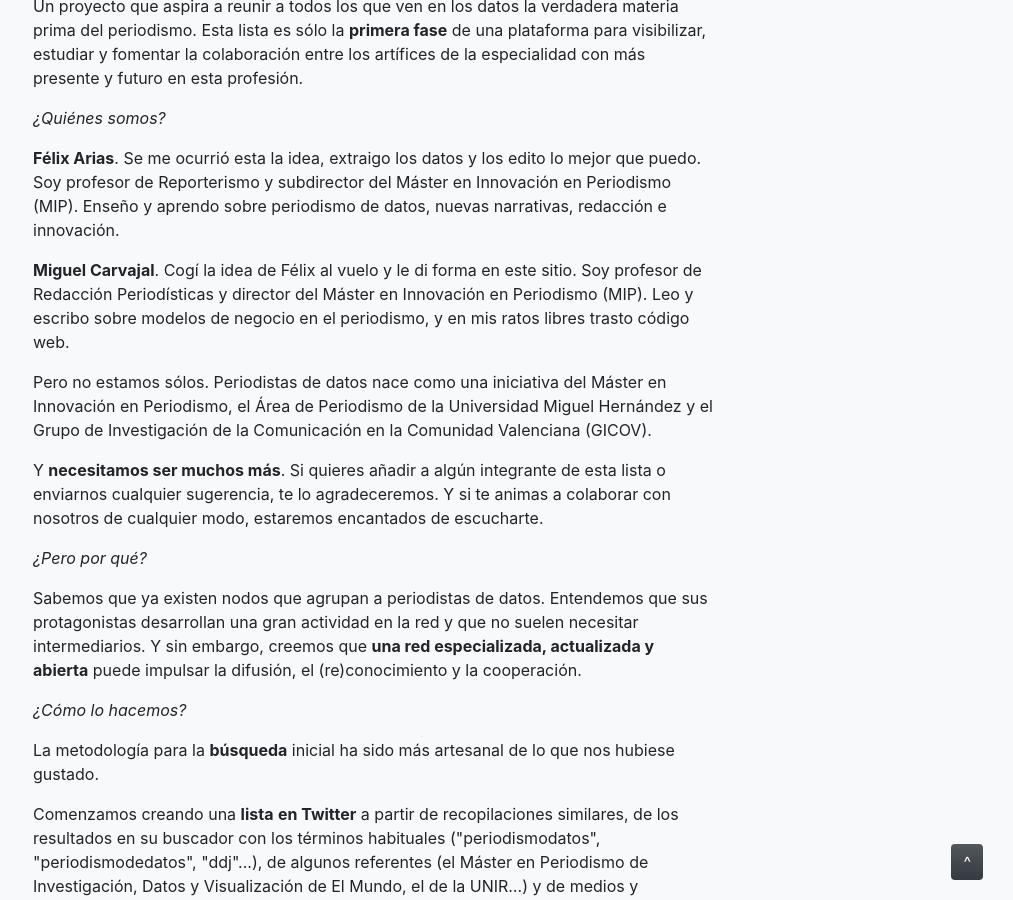
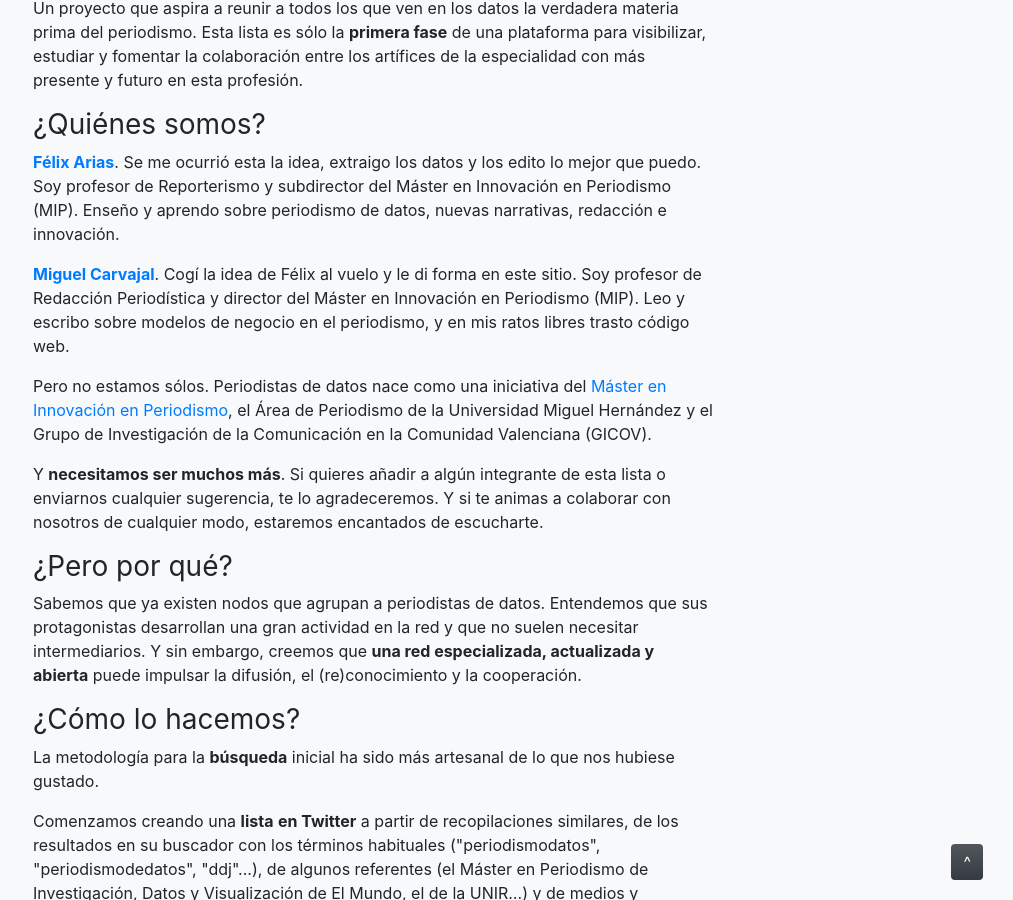
Before and after one commit to mipumh/djspain, a Jekyll site: the page built from acerca.md, in a window 1280 px wide and 900 px high, scrolled down 497 px. Shown: the whole window, without its empty margins (267-1280 px from the left). Built offline with Jekyll 4.4.1, drawn with Linux system fonts in a browser that asks for light colours; nearby versions of some CDN libraries; some of the changed lines change nothing that is shown.

Commit message:
fix acerca de

```diff
--- a/acerca.md
+++ b/acerca.md
@@ -3,21 +3,21 @@ layout: default
 ---
 <h2>Acerca</h2>
 <p>Julio, 2018</p>
-<p><em><span style="font-weight: 400;">&iquest;Qu&eacute; es </span></em><strong><em>Periodistas de datos</em></strong><em><span style="font-weight: 400;">?</span></em></p>
+<h3><span style="font-weight: 400;">&iquest;Qu&eacute; es </span><strong>Periodistas de datos</strong><span style="font-weight: 400;">?</span></h3>
 <p><span style="font-weight: 400;">Un proyecto que aspira a reunir a todos los que ven en los datos la verdadera materia prima del periodismo. Esta lista es s&oacute;lo la </span><strong>primera fase</strong><span style="font-weight: 400;"> de una plataforma para visibilizar, estudiar y fomentar la colaboraci&oacute;n entre los art&iacute;fices de la especialidad con m&aacute;s presente y futuro en esta profesi&oacute;n.</span></p>
-<p><em><span style="font-weight: 400;">&iquest;Qui&eacute;nes somos?</span></em></p>
-<p><strong>F&eacute;lix Arias</strong><span style="font-weight: 400;">. Se me ocurri&oacute; esta la idea, extraigo los datos y los edito lo mejor que puedo. Soy profesor de Reporterismo y subdirector del M&aacute;ster en Innovaci&oacute;n en Periodismo (MIP). Ense&ntilde;o y aprendo sobre periodismo de datos, nuevas narrativas, redacci&oacute;n e innovaci&oacute;n.</span></p>
-<p><strong>Miguel Carvajal</strong><span style="font-weight: 400;">. Cog&iacute; la idea de F&eacute;lix al vuelo y le di forma en este sitio. Soy profesor de Redacci&oacute;n Period&iacute;sticas y director del M&aacute;ster en Innovaci&oacute;n en Periodismo (MIP). Leo y escribo sobre modelos de negocio en el periodismo, y en mis ratos libres trasto c&oacute;digo web.</span></p>
-<p><span style="font-weight: 400;">Pero no estamos s&oacute;los. Periodistas de datos nace como una iniciativa del M&aacute;ster en Innovaci&oacute;n en Periodismo, el &Aacute;rea de Periodismo de la Universidad Miguel Hern&aacute;ndez y el Grupo de Investigaci&oacute;n de la Comunicaci&oacute;n en la Comunidad Valenciana (GICOV). </span></p>
+<h3><span style="font-weight: 400;">&iquest;Qui&eacute;nes somos?</span></h3>
+<p><a href="https://twitter.com/flxarias"><strong>F&eacute;lix Arias</strong></a><span style="font-weight: 400;">. Se me ocurri&oacute; esta la idea, extraigo los datos y los edito lo mejor que puedo. Soy profesor de Reporterismo y subdirector del M&aacute;ster en Innovaci&oacute;n en Periodismo (MIP). Ense&ntilde;o y aprendo sobre periodismo de datos, nuevas narrativas, redacci&oacute;n e innovaci&oacute;n.</span></p>
+<p><a href="https://twitter.com/mcarvajal_"><strong>Miguel Carvajal</strong></a><span style="font-weight: 400;">. Cog&iacute; la idea de F&eacute;lix al vuelo y le di forma en este sitio. Soy profesor de Redacci&oacute;n Period&iacute;stica y director del M&aacute;ster en Innovaci&oacute;n en Periodismo (MIP). Leo y escribo sobre modelos de negocio en el periodismo, y en mis ratos libres trasto c&oacute;digo web.</span></p>
+<p><span style="font-weight: 400;">Pero no estamos s&oacute;los. Periodistas de datos nace como una iniciativa del </span><a href="http://mip.umh.es/"><span style="font-weight: 400;">M&aacute;ster en Innovaci&oacute;n en Periodismo</span></a><span style="font-weight: 400;">, el &Aacute;rea de Periodismo de la Universidad Miguel Hern&aacute;ndez y el Grupo de Investigaci&oacute;n de la Comunicaci&oacute;n en la Comunidad Valenciana (GICOV). </span></p>
 <p><span style="font-weight: 400;">Y </span><strong>necesitamos ser muchos m&aacute;s</strong><span style="font-weight: 400;">. Si quieres a&ntilde;adir a alg&uacute;n integrante de esta lista o enviarnos cualquier sugerencia, te lo agradeceremos. Y si te animas a colaborar con nosotros de cualquier modo, estaremos encantados de escucharte.</span></p>
-<p><em><span style="font-weight: 400;">&iquest;Pero por qu&eacute;?</span></em></p>
+<h3><span style="font-weight: 400;">&iquest;Pero por qu&eacute;?</span></h3>
 <p><span style="font-weight: 400;">Sabemos que ya existen nodos que agrupan a periodistas de datos. Entendemos que sus protagonistas desarrollan una gran actividad en la red y que no suelen necesitar intermediarios. Y sin embargo, creemos que </span><strong>una red especializada, actualizada y abierta</strong><span style="font-weight: 400;"> puede impulsar la difusi&oacute;n, el (re)conocimiento y la cooperaci&oacute;n.</span></p>
-<p><em><span style="font-weight: 400;">&iquest;C&oacute;mo lo hacemos?</span></em></p>
+<h3><span style="font-weight: 400;">&iquest;C&oacute;mo lo hacemos?</span></h3>
 <p><span style="font-weight: 400;">La metodolog&iacute;a para la </span><strong>b&uacute;squeda</strong><span style="font-weight: 400;"> inicial ha sido m&aacute;s artesanal de lo que nos hubiese gustado. </span></p>
 <p><span style="font-weight: 400;">Comenzamos creando una </span><strong>lista</strong> <strong>en Twitter</strong><span style="font-weight: 400;"> a partir de recopilaciones similares, de los resultados en su buscador con los t&eacute;rminos habituales ("periodismodatos", "periodismodedatos", "ddj"...), de algunos referentes (el M&aacute;ster en Periodismo de Investigaci&oacute;n, Datos y Visualizaci&oacute;n de El Mundo, el de la UNIR&hellip;) y de medios y proyectos que apuestan por los datos.</span></p>
 <p><span style="font-weight: 400;">Con esa base, dise&ntilde;amos una sencilla ara&ntilde;a para </span><strong>rascar</strong><span style="font-weight: 400;"> los datos principales que ofrece Twitter (perfil, localizaci&oacute;n&hellip;). Y a todo eso a&ntilde;adimos unos pocos casos adicionales albergados en Meetup, una plataforma social pensada para organizar eventos.</span></p>
 <p><span style="font-weight: 400;">Lleg&oacute; el momento de </span><strong>limpiar</strong><span style="font-weight: 400;">. Adem&aacute;s de eliminar algunos registros duplicados, tuvimos que prescindir de aquellos periodistas que no se centraban del todo en los datos y de desarrolladores que se alejaban del periodismo. Entramos aqu&iacute; en una zona difusa cuya definici&oacute;n constituye uno de nuestros principales retos en el futuro.</span></p>
 <p><span style="font-weight: 400;">Y por &uacute;ltimo, </span><strong>trabajamos</strong><span style="font-weight: 400;"> un poco los datos: dividimos la localizaci&oacute;n entre ciudad y pa&iacute;s, a&ntilde;adimos el medio o proyecto y el sexo, y nos aventuramos con unas categor&iacute;as que tambi&eacute;n tendremos que pulir a medio plazo.</span></p>
-<p><em><span style="font-weight: 400;">&iquest;Y ahora qu&eacute;?</span></em></p>
+<h3><span style="font-weight: 400;">&iquest;Y ahora qu&eacute;?</span></h3>
 <p><span style="font-weight: 400;">Esto no ha hecho m&aacute;s que empezar. Queremos a&ntilde;adir </span><strong>mejoras</strong><span style="font-weight: 400;"> como la posibilidad de registrarse y editar perfiles propios y ajenos, listados paralelos de proyectos y herramientas, un sistema de votaciones y otro de generaci&oacute;n de colaboraciones&hellip; Y por supuesto, que para eso es nuestro trabajo, estudiar los resultados obtenidos.</span></p>
-<p><br /><span style="font-weight: 400;">Pero lo primero que necesitamos es tu colaboraci&oacute;n. Queremos saber tus cr&iacute;ticas, tus sugerencias y tus propuestas. Y si no nos las env&iacute;as, en breve </span><strong>te las pediremos</strong><span style="font-weight: 400;"> :)</span></p>
+<h3><span style="font-weight: 400;">Pero lo primero que necesitamos es tu colaboraci&oacute;n. Queremos saber tus cr&iacute;ticas, tus sugerencias y tus propuestas. Y si no nos las env&iacute;as, en breve </span><strong>te las pediremos</strong><span style="font-weight: 400;"> :)</span></h3>
```
